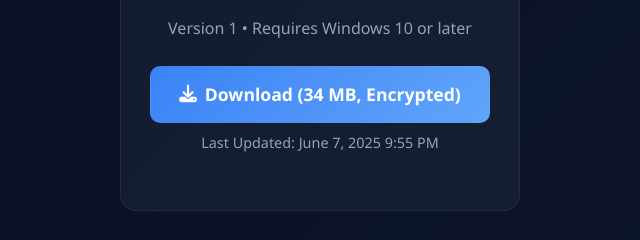
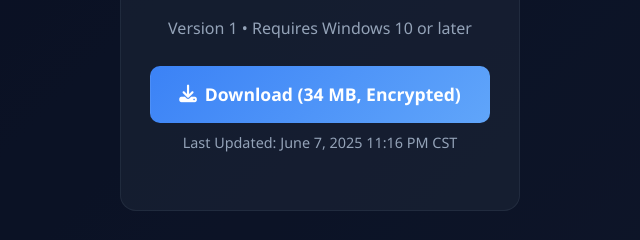
Before and after one commit to aetherexec/aetherexec.github.io, a plain HTML site: page index.html in a window 1280 px wide. Shown: the part 1300-1540 px from the top of the page, 320-960 px from the left. Drawn offline with Linux system fonts and the light colour scheme.

Commit message:
Update index.html

```diff
--- a/index.html
+++ b/index.html
@@ -929,7 +929,7 @@
                             <i class="fas fa-download"></i> Download (34 MB, Encrypted)
                         </a>
                         <!-- New: Last updated date text -->
-                        <p class="last-updated-date">Last Updated: June 7, 2025 9:55 PM</p>
+                        <p class="last-updated-date">Last Updated: June 7, 2025 11:16 PM CST</p>
                     </div>
                 </div>
 
```
